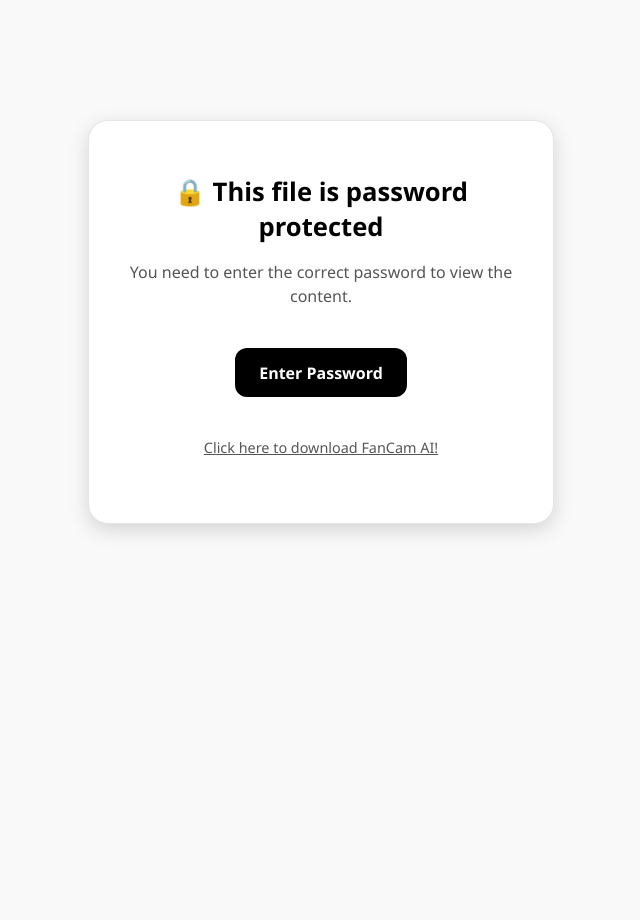
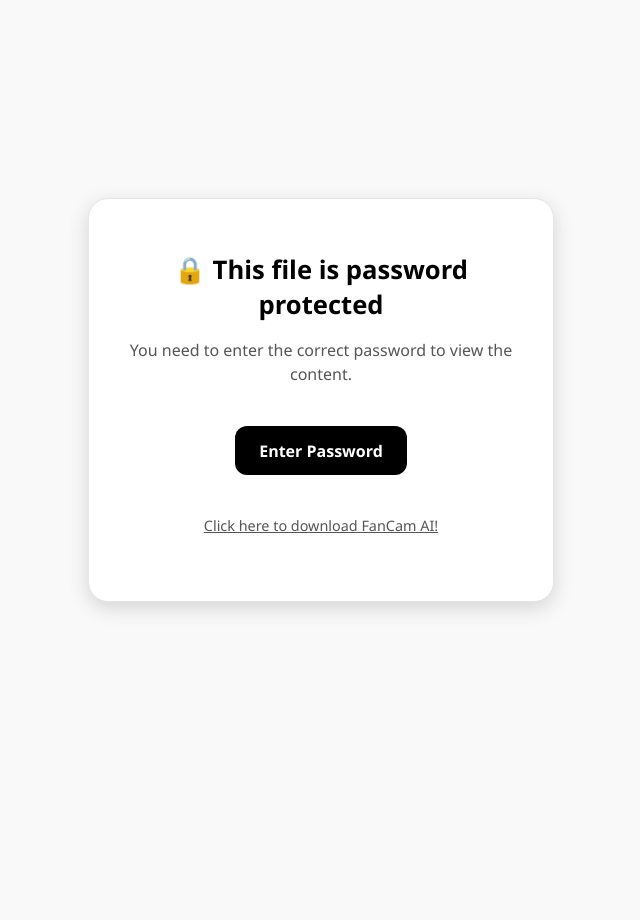
Before and after one commit to FanCam-AI/Back-End, a FastAPI app: template domain/share/templates/protected_preview.html in a window 1280 px wide. Shown: the whole page, without its empty margins (319-959 px from the left). After the commit the page ends 612 px from the top, so only its background shows below. Run offline with FastAPI, Linux system fonts and the light colour scheme; the template is opened without the code that fills it, so the values that code supplies are empty; parts of the project's set-up code (start-up, migrations or seed data) failed here and were passed over.

Commit message:
Fix: templates에 있는 html 파일 수정

```diff
--- a/domain/share/templates/file_not_found.html
+++ b/domain/share/templates/file_not_found.html
@@ -8,9 +8,8 @@
             font-family: 'Segoe UI', Tahoma, Geneva, Verdana, sans-serif;
             display: flex;
             justify-content: center;
-            align-items: flex-start; /* center → flex-start */
-            padding-top: 120px;      /* 시작 높이 고정 */
-            min-height: 100vh;
+            align-items: center;
+            height: 100vh;
             margin: 0;
             background-color: #f9f9f9;
             color: #111;
--- a/domain/share/templates/protected_form.html
+++ b/domain/share/templates/protected_form.html
@@ -1,15 +1,15 @@
 <!DOCTYPE html>
 <html lang="en">
 <head>
+    <meta charset="UTF-8">
     <meta name="viewport" content="width=device-width, initial-scale=1.0">
     <style>
         body {
             font-family: 'Segoe UI', Tahoma, Geneva, Verdana, sans-serif;
             display: flex;
             justify-content: center;
-            align-items: flex-start; /* center → flex-start */
-            padding-top: 120px;      /* 시작 높이 고정 */
-            min-height: 100vh;
+            align-items: center;
+            height: 100vh;
             margin: 0;
             background-color: #f9f9f9;
             color: #111;
--- a/domain/share/templates/protected_preview.html
+++ b/domain/share/templates/protected_preview.html
@@ -14,16 +14,15 @@
 
   <style>
     body {
-            font-family: 'Segoe UI', Tahoma, Geneva, Verdana, sans-serif;
-            display: flex;
-            justify-content: center;
-            align-items: flex-start; /* center → flex-start */
-            padding-top: 120px;      /* 시작 높이 고정 */
-            min-height: 100vh;
-            margin: 0;
-            background-color: #f9f9f9;
-            color: #111;
-        }
+      margin: 0;
+      font-family: 'Segoe UI', Tahoma, Geneva, Verdana, sans-serif;
+      background: #f9f9f9;
+      display: flex;
+      justify-content: center;
+      align-items: center;
+      height: 100vh;
+      color: #111;
+    }
 
     .card {
       background: #fff;
```
